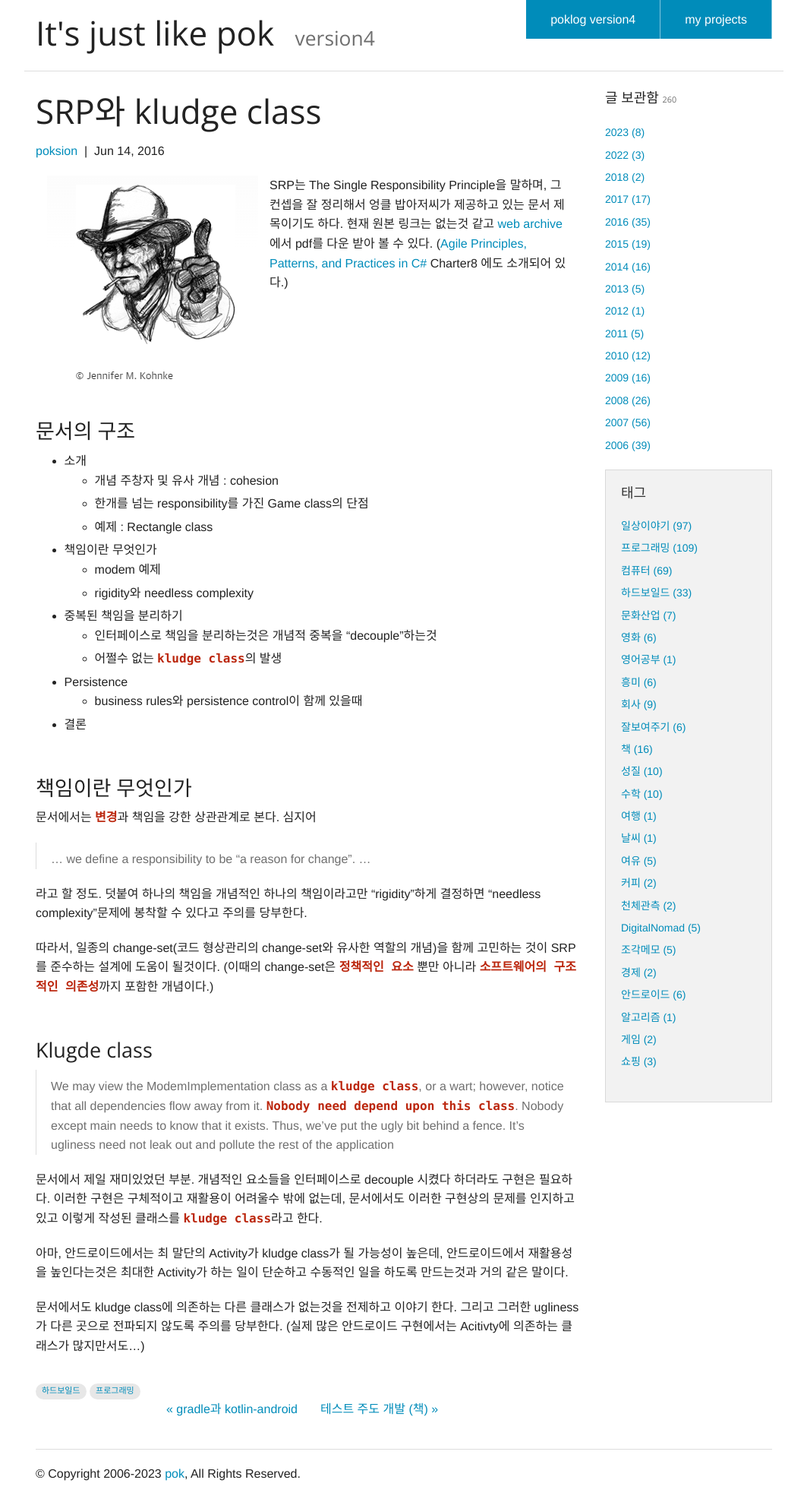
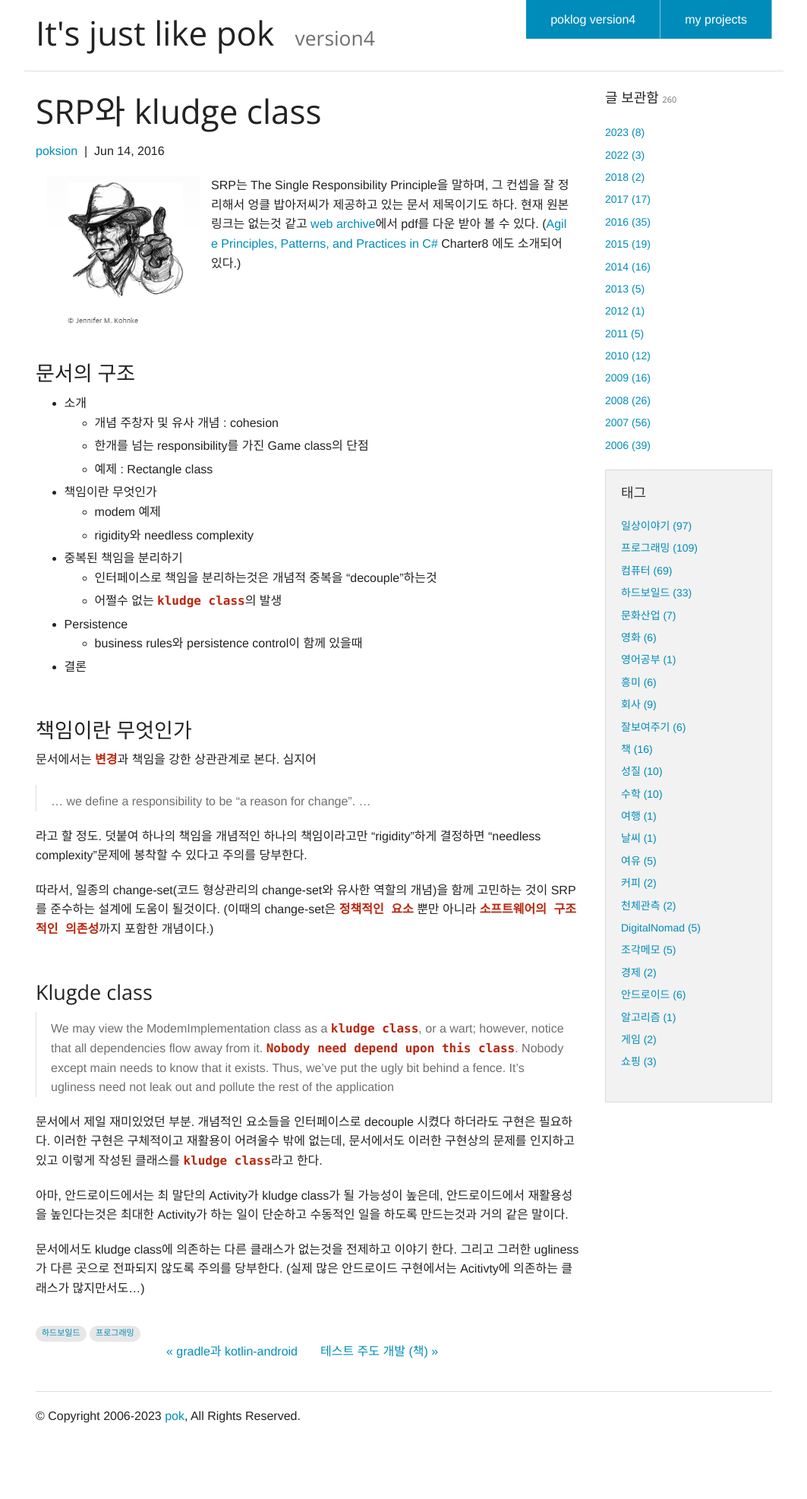
Before and after one commit to poksion/poksion.github.io, a Jekyll site: the page built from _posts/2016-06-14-srp와-kludge-class.md, in a window 1280 px wide. Shown: the whole page at 76% size, without its empty margins (108-1171 px from the left). Built offline with Jekyll 4.4.1, drawn with Linux system fonts in a browser that asks for light colours; comment, search, counter and statistics services are not loaded; after the commit the page ends 1897 px from its top, so only the background shows below that.

Commit message:
add word-break all on narrow column

```diff
--- a/_posts/2016-06-14-srp와-kludge-class.md
+++ b/_posts/2016-06-14-srp와-kludge-class.md
@@ -8,8 +8,8 @@ tags: 하드보일드  프로그래밍
 thumb: /assets/img/post/srp-one.png
 ---
 <div class="small-12 columns">
-    <img src="/assets/img/post/srp-one.png" style="float: left;  margin-right: 15px; margin-bottom: 10px;" />
-    <p>
+    <img src="/assets/img/post/srp-one.png" style="float: left; width: 201px; height: 200px; margin-right: 15px; margin-bottom: 10px;" />
+    <p style="word-break: break-all;">
 SRP는 The Single Responsibility Principle을 말하며, 그 컨셉을 잘 정리해서 엉클 밥아저씨가 제공하고 있는 문서 제목이기도 하다. 현재 원본 링크는 없는것 같고 <a href="https://web.archive.org/web/20150202200348/http://www.objectmentor.com/resources/articles/srp.pdf">web archive</a>에서 pdf를 다운 받아 볼 수 있다. (<a href="https://www.amazon.com/Agile-Principles-Patterns-Practices-C/dp/0131857258/ref=tmm_hrd_swatch_0?_encoding=UTF8&qid=&sr=">Agile Principles, Patterns, and Practices in C#</a> Charter8 에도 소개되어 있다.)
     </p>
 </div>
```
